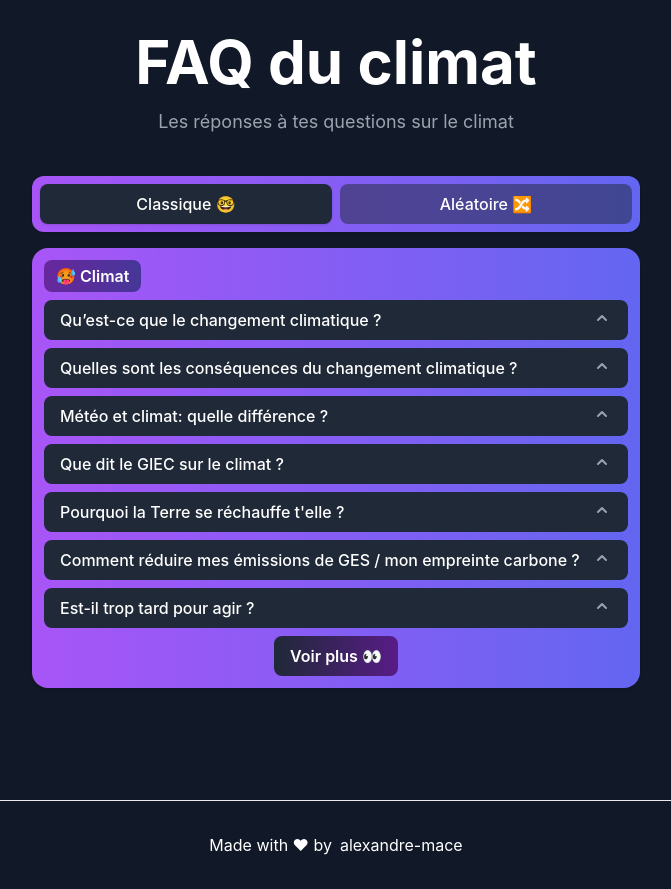
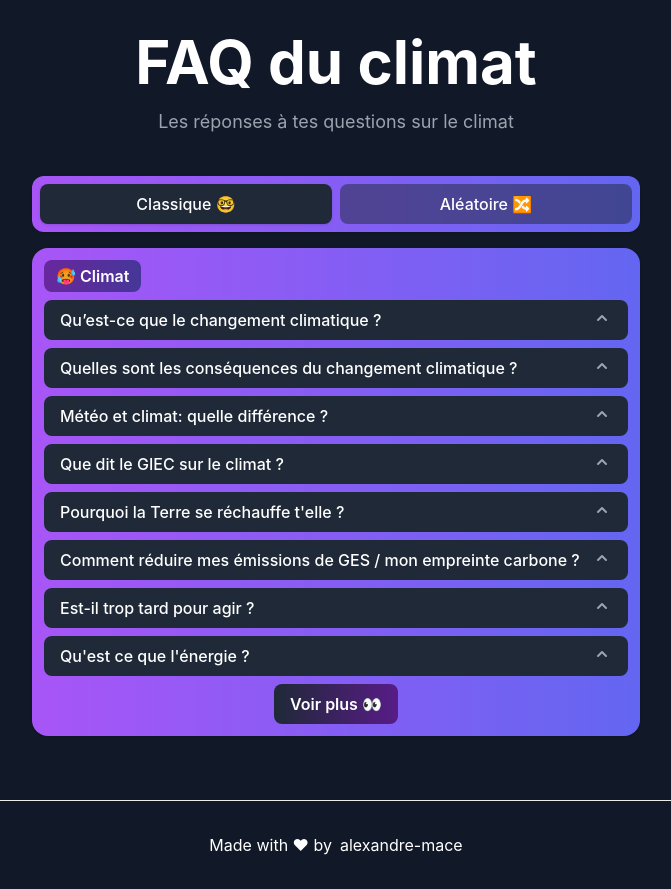
Before and after one commit to alexandre-mace/faqduclimat, a Next.js app: page / in a window 1280 px wide. Shown: the whole page, without its empty margins (304-975 px from the left). Built offline with nearby package versions, Linux system fonts and the light colour scheme.

Commit message:
Update questions.js

```diff
--- a/data/questions.js
+++ b/data/questions.js
@@ -225,6 +225,17 @@ const questions = [
             '[https://twitter.com/valmasdel/status/1538155011070476290?s=20&t=3uEgre3Fm4VLPzDc-ENPPQ](https://twitter.com/valmasdel/status/1538155011070476290?s=20&t=3uEgre3Fm4VLPzDc-ENPPQ)',
             '[https://report.ipcc.ch/ar6wg2/pdf/IPCC_AR6_WGII_SummaryForPolicymakers.pdf](https://report.ipcc.ch/ar6wg2/pdf/IPCC_AR6_WGII_SummaryForPolicymakers.pdf)',
         ]
+    },
+    {
+        title: "Qu'est ce que l'énergie ?",
+        category: categories.one,
+        priority: 1,
+        answer:
+        "- Il s’agit de la grandeur qui caractérise un changement d’état d’un système. Bigre ! Voici bien des mots compliqués ! En fait c’est très simple : cela ne dit rien d’autre que le fait que dès que le monde qui nous entoure (= « un système ») change, de l’énergie entre en jeu, et la mesure de cette énergie mesure le degré de transformation entre avant et après. \n",
+        sources: [
+            '[https://jancovici.com/transition-energetique/l-energie-et-nous/lenergie-de-quoi-sagit-il-exactement/](https://jancovici.com/transition-energetique/l-energie-et-nous/lenergie-de-quoi-sagit-il-exactement/)',
+            '[https://fr.wikipedia.org/wiki/%C3%89nergie](https://fr.wikipedia.org/wiki/%C3%89nergie)',
+        ]
     }
 ]
 
```
